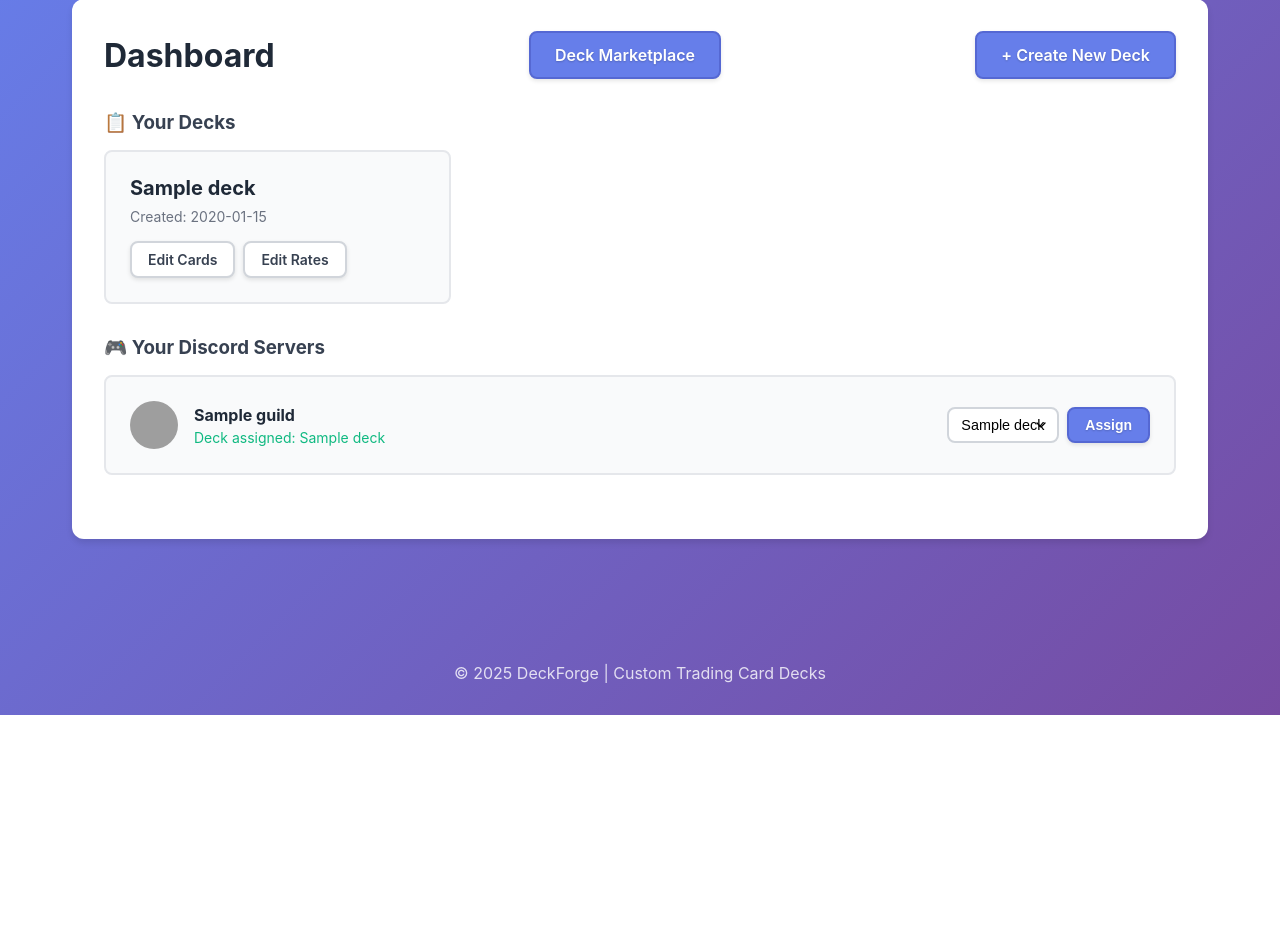
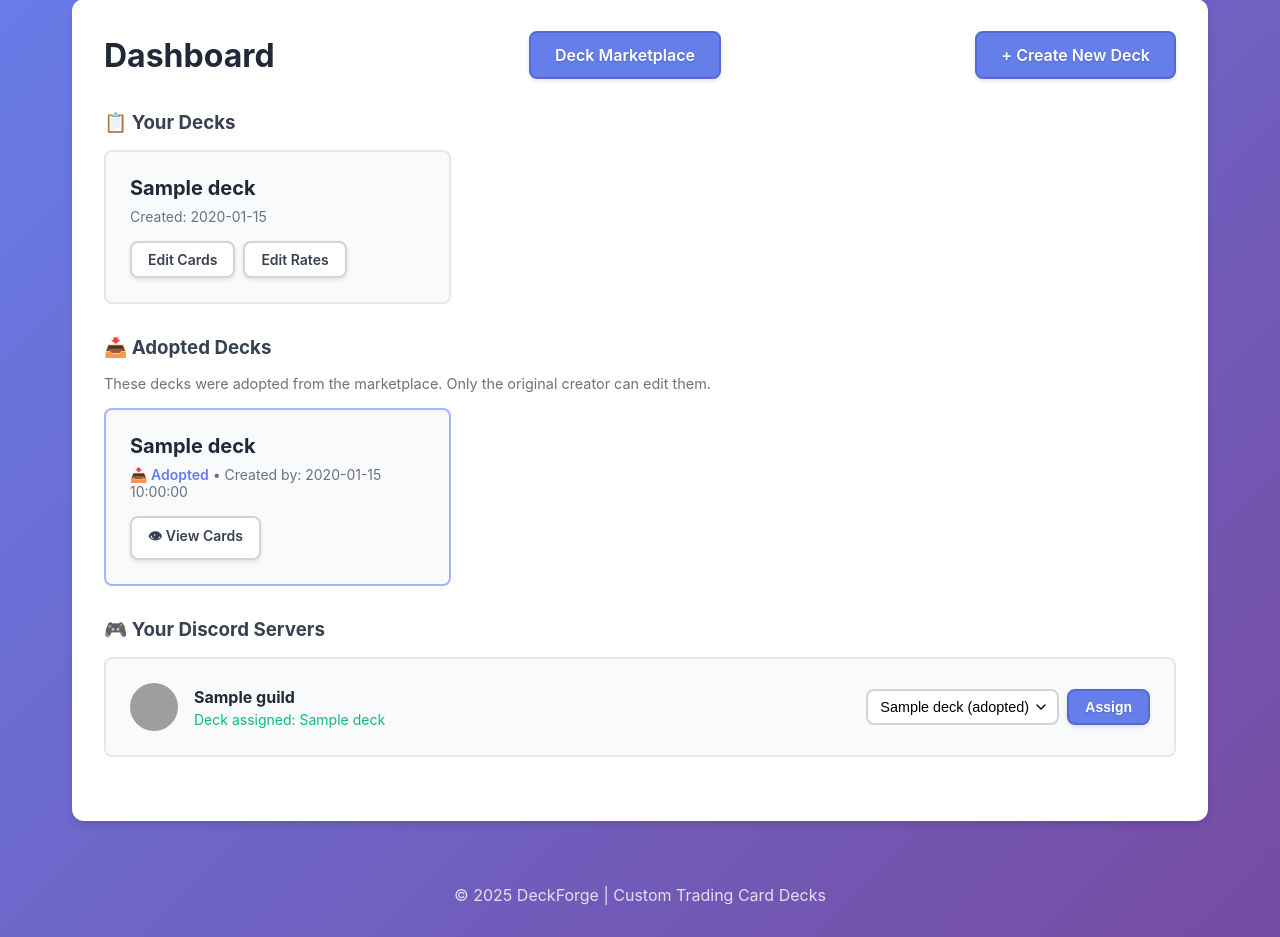
Before and after one commit to Excalium-OG/DeckForge, a FastAPI app: template web/templates/dashboard.html in a window 1280 px wide. Shown: the part 94-1031 px from the top of the page. Before the commit the page ends 809 px from the top, so only its background shows below. Run offline with FastAPI, Linux system fonts and the light colour scheme; the template is opened without the code that fills it: most values are stand-ins (such as "Sample title", 1, 10 or a date in 2020); parts of the project's set-up code (start-up, migrations or seed data) failed here and were passed over; grey boxes are pictures that could not be loaded.

Commit message:
Improve deck adoption and edit permissions to prevent duplication
Implement a reference model for deck adoption, preventing duplication and ensuring all adopted decks link to a single canonical version. Edit permissions are now restricted to the deck creator, while adopters can view and use decks without modification.

Replit-Commit-Author: Agent
Replit-Commit-Session-Id: 4f55a179-6eba-411a-9077-d2266764e472
Replit-Commit-Checkpoint-Type: intermediate_checkpoint
Replit-Commit-Event-Id: bfe87bd2-38a8-4bd4-89e7-5a4aa6e5d5b4
Replit-Commit-Screenshot-Url: https://storage.googleapis.com/screenshot-production-us-central1/f12067f3-d26e-4d2d-8bea-93b7035951eb/4f55a179-6eba-411a-9077-d2266764e472/om7UG3Q

```diff
--- a/web/main.py
+++ b/web/main.py
@@ -327,24 +327,36 @@ async def dashboard(request: Request, user = Depends(require_admin)):
             "SELECT * FROM decks WHERE created_by = $1 ORDER BY created_at DESC",
             user['id']
         )
+        user_deck_ids = {d['deck_id'] for d in user_decks}
 
-        # If global admin, also show all decks
+        # Get server-deck assignments
+        guild_ids = [int(g['id']) for g in managed_guilds]
+        server_decks = {}
+        adopted_deck_ids = set()
+        if guild_ids:
+            assignments = await conn.fetch(
+                "SELECT guild_id, deck_id FROM server_decks WHERE guild_id = ANY($1)",
+                guild_ids
+            )
+            server_decks = {row['guild_id']: row['deck_id'] for row in assignments}
+            # Collect deck IDs that are adopted (assigned to user's servers but not created by user)
+            adopted_deck_ids = {row['deck_id'] for row in assignments if row['deck_id'] not in user_deck_ids}
+
+        # Get adopted decks (assigned to user's servers but created by others)
+        adopted_decks = []
+        if adopted_deck_ids:
+            adopted_decks = await conn.fetch(
+                "SELECT * FROM decks WHERE deck_id = ANY($1) ORDER BY name",
+                list(adopted_deck_ids)
+            )
+
+        # If global admin, show all decks
         if is_global_admin(user['id']):
             all_decks = await conn.fetch(
                 "SELECT * FROM decks ORDER BY created_at DESC"
             )
         else:
             all_decks = user_decks
-
-        # Get server-deck assignments
-        guild_ids = [int(g['id']) for g in managed_guilds]
-        server_decks = {}
-        if guild_ids:
-            assignments = await conn.fetch(
-                "SELECT guild_id, deck_id FROM server_decks WHERE guild_id = ANY($1)",
-                guild_ids
-            )
-            server_decks = {row['guild_id']: row['deck_id'] for row in assignments}
 
     # Combine guild info with deck assignments
     guilds_with_decks = []
@@ -362,6 +374,7 @@ async def dashboard(request: Request, user = Depends(require_admin)):
         "user": user,
         "guilds": guilds_with_decks,
         "decks": [dict(d) for d in all_decks],
+        "adopted_decks": [dict(d) for d in adopted_decks],
         "is_global_admin": is_global_admin(user['id'])
     })
 
@@ -494,12 +507,13 @@ async def set_deck_public(request: Request, deck_id: int, is_public: int = Form(
         )
     return RedirectResponse(url=f"/deck/{deck_id}/edit", status_code=303)
 
-# Adopt (import) a public deck into a managed server (clones deck content and assigns)
+# Adopt a public deck into a managed server (reference model - no duplication)
 @app.post("/marketplace/{deck_id}/adopt")
 async def adopt_deck(deck_id: int, guild_id: int = Form(...), user = Depends(require_admin)):
     """
-    Clone a public deck and assign it to the specified guild.
-    The cloned deck is owned by the importing user (they can edit it).
+    Adopt a public deck by creating a reference link to the server.
+    No duplication - all servers using this deck share the same canonical deck.
+    Only the deck creator can edit; adopters can view and use the deck.
     """
     # Verify user manages the target guild
     managed_guilds = await get_user_managed_guilds(user.get('access_token',''))
@@ -509,79 +523,28 @@ async def adopt_deck(deck_id: int, guild_id: int = Form(...), user = Depends(req
 
     pool = await get_db_pool()
     async with pool.acquire() as conn:
+        # Verify the deck exists and is public
         public_deck = await conn.fetchrow(
-            "SELECT * FROM decks WHERE deck_id = $1 AND is_public = TRUE",
+            "SELECT deck_id, name FROM decks WHERE deck_id = $1 AND is_public = TRUE",
             deck_id
         )
         if not public_deck:
             raise HTTPException(status_code=404, detail="Public deck not found")
 
-        async with conn.transaction():
-            # Create cloned deck owned by importer
-
-            public_deck = dict(public_deck)
-
-            new_deck = await conn.fetchrow(
-                """INSERT INTO decks (name, created_by, free_pack_cooldown_hours)
-                   VALUES ($1, $2, $3)
-                   RETURNING deck_id""",
-                public_deck['name'], user['id'], public_deck.get('free_pack_cooldown_hours', 24)
-            )
-            new_deck_id = new_deck['deck_id']
-
-            # Copy rarity_ranges
-            rates = await conn.fetch("SELECT rarity, drop_rate FROM rarity_ranges WHERE deck_id = $1", deck_id)
-            for r in rates:
-                await conn.execute(
-                    "INSERT INTO rarity_ranges (deck_id, rarity, drop_rate) VALUES ($1, $2, $3)",
-                    new_deck_id, r['rarity'], r['drop_rate']
-                )
-
-            # Copy card_templates and keep mapping (template_id_old -> template_id_new)
-            templates_rows = await conn.fetch("SELECT template_id, field_name, field_type, dropdown_options, field_order, is_required FROM card_templates WHERE deck_id = $1", deck_id)
-            template_map = {}
-            for t in templates_rows:
-                new_t = await conn.fetchrow(
-                    """INSERT INTO card_templates (deck_id, field_name, field_type, dropdown_options, field_order, is_required)
-                       VALUES ($1, $2, $3, $4, $5, $6) RETURNING template_id""",
-                    new_deck_id, t['field_name'], t['field_type'], t['dropdown_options'], t['field_order'], t['is_required']
-                )
-                template_map[t['template_id']] = new_t['template_id']
-
-            # Copy cards and their template field values (map to new template ids)
-            cards = await conn.fetch("SELECT * FROM cards WHERE deck_id = $1", deck_id)
-            for c in cards:
-                new_card = await conn.fetchrow(
-                    """INSERT INTO cards (deck_id, name, description, rarity, image_url, created_by)
-                       VALUES ($1, $2, $3, $4, $5, $6) RETURNING card_id""",
-                    new_deck_id, c['name'], c['description'], c['rarity'], c['image_url'], user['id']
-                )
-                new_card_id = new_card['card_id']
-
-                # Copy template fields for this card
-                card_fields = await conn.fetch("SELECT template_id, field_value FROM card_template_fields WHERE card_id = $1", c['card_id'])
-                for cf in card_fields:
-                    new_template_id = template_map.get(cf['template_id'])
-                    if new_template_id:
-                        await conn.execute(
-                            "INSERT INTO card_template_fields (card_id, template_id, field_value) VALUES ($1, $2, $3)",
-                            new_card_id, new_template_id, cf['field_value']
-                        )
-
-            # Assign deck to the selected guild
-            await conn.execute(
-                "INSERT INTO server_decks (guild_id, deck_id) VALUES ($1, $2) ON CONFLICT (guild_id) DO UPDATE SET deck_id = $2",
-                guild_id, deck_id
-            )
+        # Create reference link - assign the original deck to the server (no cloning)
+        await conn.execute(
+            "INSERT INTO server_decks (guild_id, deck_id) VALUES ($1, $2) ON CONFLICT (guild_id) DO UPDATE SET deck_id = $2",
+            guild_id, deck_id
+        )
 
     return RedirectResponse(url="/dashboard", status_code=303)
 
 @app.get("/deck/{deck_id}/view", response_class=HTMLResponse)
 async def view_deck(request: Request, deck_id: int, user = Depends(require_auth)):
-    """View-only page for browsing deck contents (for public decks in marketplace)"""
+    """View-only page for browsing deck contents (for public decks, owned decks, or adopted decks)"""
     pool = await get_db_pool()
     async with pool.acquire() as conn:
-        # Get deck info - allow viewing public decks or owned decks
+        # Get deck info
         deck = await conn.fetchrow(
             """SELECT deck_id, name, created_by, is_public, public_description, free_pack_cooldown_hours
                FROM decks WHERE deck_id = $1""",
@@ -592,8 +555,34 @@ async def view_deck(request: Request, deck_id: int, user = Depends(require_auth)
 
         deck = dict(deck)
 
-        # Check if user can view this deck (public or owned by user or global admin)
-        if not deck.get('is_public') and deck['created_by'] != user['id'] and not is_global_admin(user['id']):
+        # Check if user can view this deck
+        can_view = False
+
+        # Public decks can be viewed by anyone
+        if deck.get('is_public'):
+            can_view = True
+
+        # Deck owner can always view
+        if deck['created_by'] == user['id']:
+            can_view = True
+
+        # Global admins can view all
+        if is_global_admin(user['id']):
+            can_view = True
+
+        # Check if user manages a server that has this deck assigned (adopted decks)
+        if not can_view:
+            managed_guilds = await get_user_managed_guilds(user.get('access_token', ''))
+            if managed_guilds:
+                guild_ids = [int(g['id']) for g in managed_guilds]
+                adopted = await conn.fetchval(
+                    "SELECT COUNT(*) FROM server_decks WHERE deck_id = $1 AND guild_id = ANY($2)",
+                    deck_id, guild_ids
+                )
+                if adopted > 0:
+                    can_view = True
+
+        if not can_view:
             raise HTTPException(status_code=403, detail="This deck is private")
 
         # Get all cards in the deck
--- a/web/templates/dashboard.html
+++ b/web/templates/dashboard.html
@@ -226,6 +226,29 @@
         {% endif %}
     </div>
 
+    {% if adopted_decks %}
+    <div class="section">
+        <h3>📥 Adopted Decks</h3>
+        <p style="color: #6b7280; margin-bottom: 1rem; font-size: 0.9rem;">
+            These decks were adopted from the marketplace. Only the original creator can edit them.
+        </p>
+        <div class="deck-grid">
+            {% for deck in adopted_decks %}
+            <div class="deck-card" style="border-color: #a5b4fc;">
+                <h4>{{ deck.name }}</h4>
+                <p class="deck-meta">
+                    <span style="color: #667eea; font-weight: 600;">📥 Adopted</span>
+                    • Created by: {{ deck.created_by }}
+                </p>
+                <div class="deck-actions">
+                    <a href="/deck/{{ deck.deck_id }}/view" class="btn btn-sm btn-secondary">👁 View Cards</a>
+                </div>
+            </div>
+            {% endfor %}
+        </div>
+    </div>
+    {% endif %}
+
     <div class="section">
         <h3>🎮 Your Discord Servers</h3>
         {% if guilds %}
@@ -244,9 +267,15 @@
                         {% if guild.deck_id %}
                         <p class="deck-assigned">
                             Deck assigned:
+                            {% set deck_found = [] %}
                             {% for deck in decks %}
-                                {% if deck.deck_id == guild.deck_id %}{{ deck.name }}{% endif %}
+                                {% if deck.deck_id == guild.deck_id %}{{ deck.name }}{% set _ = deck_found.append(1) %}{% endif %}
                             {% endfor %}
+                            {% if not deck_found %}
+                                {% for deck in adopted_decks %}
+                                    {% if deck.deck_id == guild.deck_id %}{{ deck.name }} <span style="color: #667eea;">(adopted)</span>{% endif %}
+                                {% endfor %}
+                            {% endif %}
                         </p>
                         {% else %}
                         <p class="no-deck">No deck assigned</p>
@@ -261,6 +290,15 @@
                             {{ deck.name }}
                         </option>
                         {% endfor %}
+                        {% if adopted_decks %}
+                        <optgroup label="Adopted Decks">
+                            {% for deck in adopted_decks %}
+                            <option value="{{ deck.deck_id }}" {% if guild.deck_id == deck.deck_id %}selected{% endif %}>
+                                {{ deck.name }} (adopted)
+                            </option>
+                            {% endfor %}
+                        </optgroup>
+                        {% endif %}
                     </select>
                     <button type="submit" class="btn btn-sm btn-primary">Assign</button>
                 </form>
```
Also changed, not shown: web/templates/login.html (+7 -0 lines), 1 other file.
